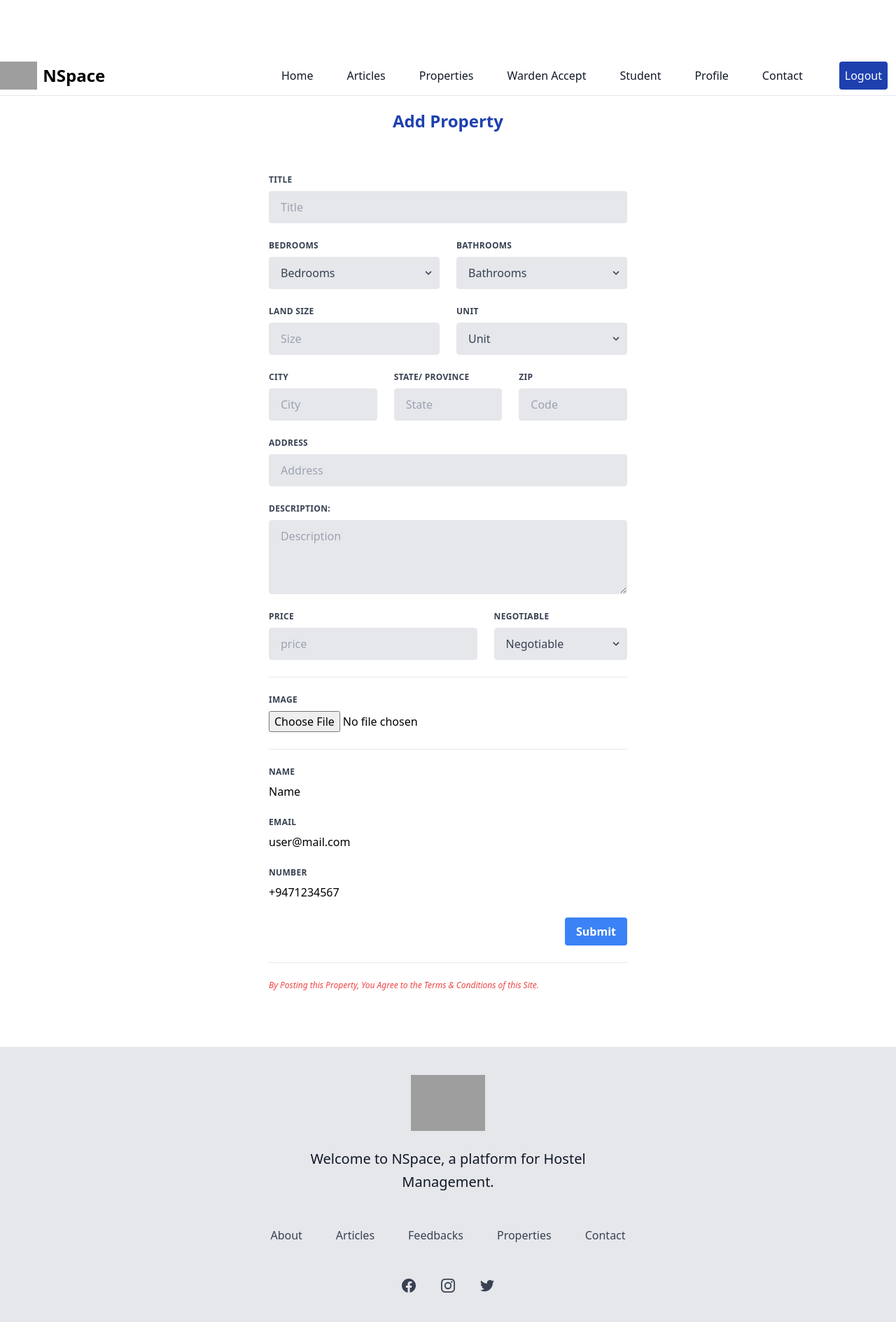
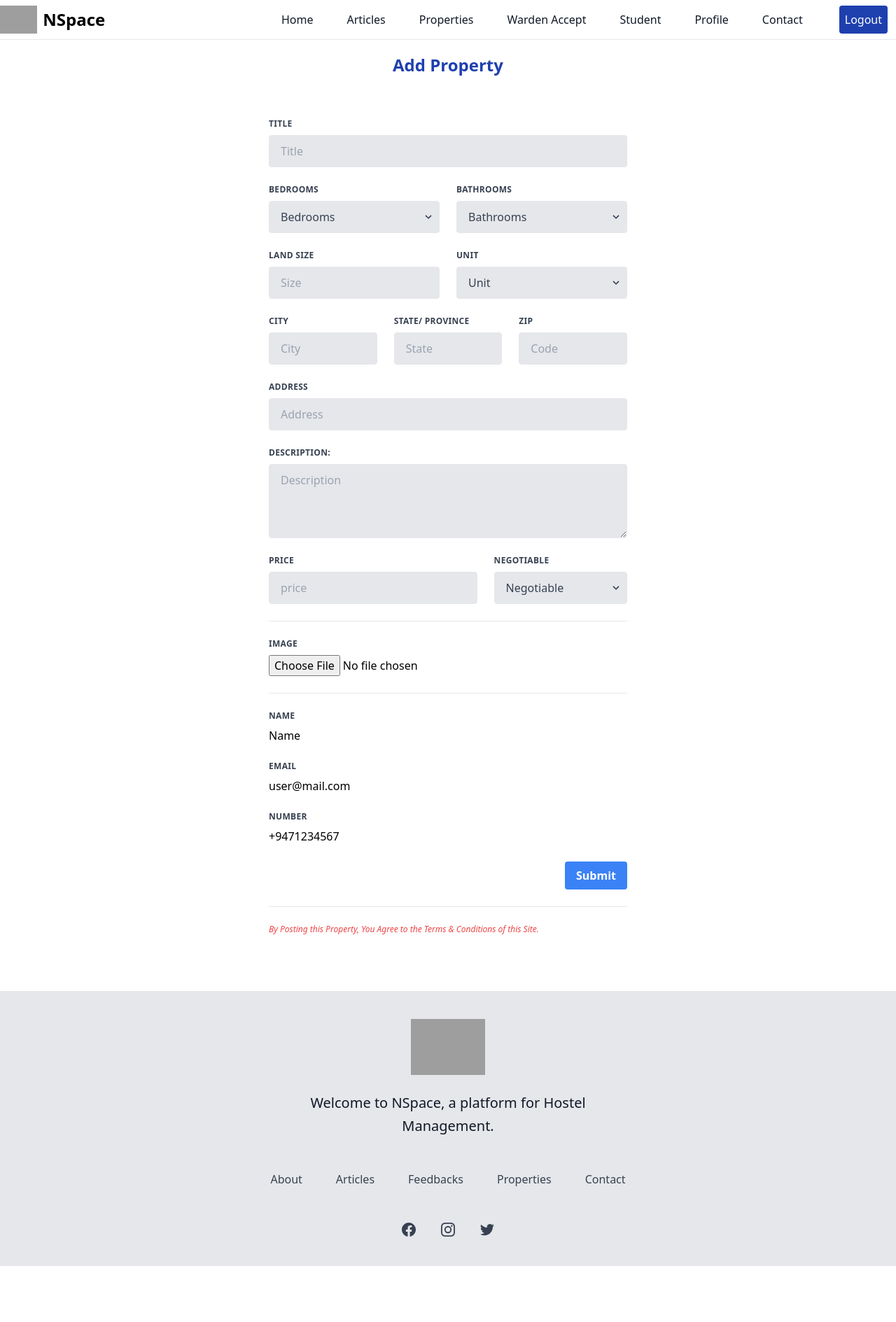
Before and after one commit to Rashminda121/NSpace, a PHP site: page /landlord/propertyAdd.php in a window 1280 px wide. Shown: the whole page at 70% size. After the commit the page ends 1809 px from the top, so only its background shows below. Run offline with PHP 8.4, Linux system fonts and the light colour scheme; data that the repository does not hold is empty; some libraries are stand-ins or nearby versions; grey boxes are pictures that could not be loaded.

Commit message:
update property add file

```diff
--- a/landlord/propertyAdd.php
+++ b/landlord/propertyAdd.php
@@ -9,7 +9,7 @@
     <title>Land_lord</title>
 </head>
 
-<body class="mt-20">
+<body>
     <?php include("navbar.php"); ?>
     <?php
     session_start();
```
